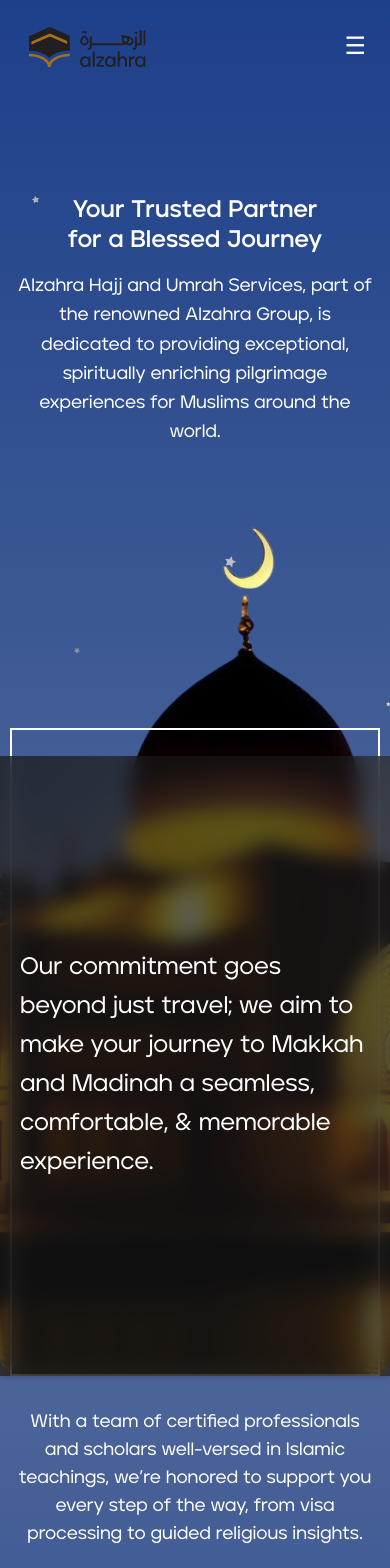
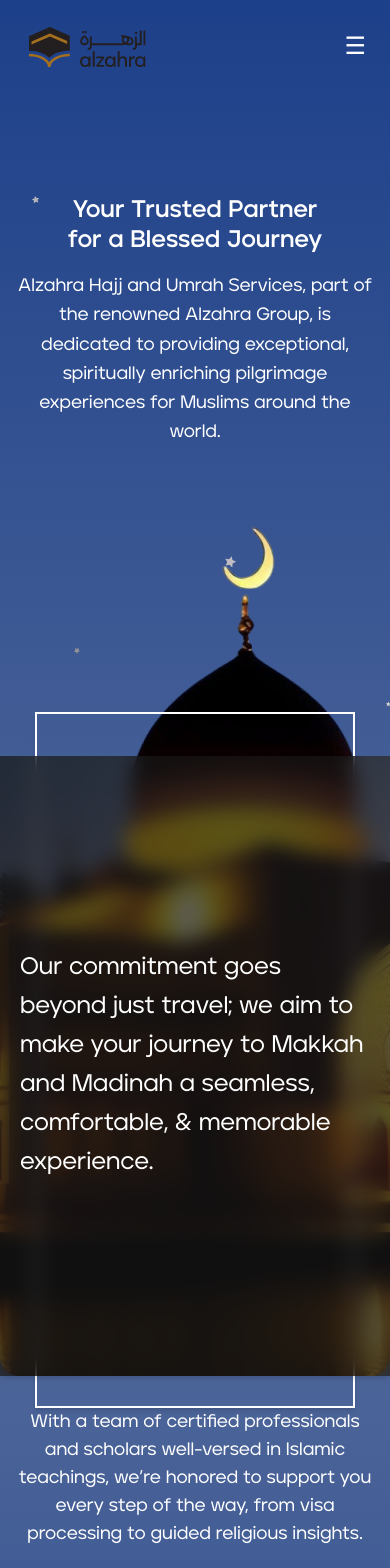
Before and after one commit to minhajp4323/Alzahra, a React (Vite) app: page /About in a window 390 px wide. Shown: the top 1568 px of the page. Built offline with nearby package versions, Linux system fonts and the light colour scheme; a web font is replaced by a local one.

Commit message:
About Fixed

```diff
--- a/src/Components/SeviceMenu.jsx
+++ b/src/Components/SeviceMenu.jsx
@@ -1,17 +1,35 @@
-import { useState } from "react";
+import { useState, useRef, useEffect } from "react";
 import { MdKeyboardArrowDown } from "react-icons/md";
 import { useNavigate } from "react-router-dom";
 
 function ServicesMenu() {
   const nav = useNavigate();
   const [openMenu, setOpenMenu] = useState(null);
+  const menuRef = useRef(null);
 
   const toggleMenu = (menu) => {
     setOpenMenu(openMenu === menu ? null : menu);
   };
 
+  // Close menu when clicking outside the component
+  useEffect(() => {
+    const handleClickOutside = (event) => {
+      if (menuRef.current && !menuRef.current.contains(event.target)) {
+        setOpenMenu(null);
+      }
+    };
+
+    document.addEventListener("mousedown", handleClickOutside);
+    return () => {
+      document.removeEventListener("mousedown", handleClickOutside);
+    };
+  }, []);
+
   return (
-    <div className="w-auto bg-white rounded-[20px] shadow-[0_4px_40px_#EDB480] mx-auto p-6 px-8 transition-all duration-300 ease-in-out text-[18px] z-50 ">
+    <div
+      ref={menuRef}
+      className="w-auto bg-white rounded-[20px] shadow-[0_4px_40px_#EDB480] mx-auto p-6 px-8 transition-all duration-300 ease-in-out text-[18px] z-50"
+    >
       <div className="flex items-center justify-around space-x-6">
         <button
           onClick={() => toggleMenu("hajj")}
@@ -42,7 +60,7 @@ function ServicesMenu() {
           }`}
         >
           SERVICES
-          <MdKeyboardArrowDown className="mt-1 xs:mt-[2px] ml-2 " />
+          <MdKeyboardArrowDown className="mt-1 xs:mt-[2px] ml-2" />
         </button>
       </div>
 
@@ -74,25 +92,25 @@ function ServicesMenu() {
           <div className="">
             <hr className="border-t-[1px] border-gray-300 my-4 w-full md:ml-0 mt-0 mb-2 xs:mx-auto md:mx-auto " />
             <div
-              className="text-md md:text-[18px]cursor-pointer hover:bg-gray-200 p-2 rounded"
+              className="text-md md:text-[18px] cursor-pointer hover:bg-gray-200 p-2 rounded"
               onClick={() => nav("/Umrah-standard")}
             >
               Standard Group Package
             </div>
             <div
-              className="text-md md:text-[18px]cursor-pointer hover:bg-gray-200 p-2 rounded"
+              className="text-md md:text-[18px] cursor-pointer hover:bg-gray-200 p-2 rounded"
               onClick={() => nav("/Umrah-ramzan-package")}
             >
               Ramzan Package
             </div>
             <div
-              className="text-md md:text-[18px]cursor-pointer hover:bg-gray-200 p-2 rounded"
+              className="text-md md:text-[18px] cursor-pointer hover:bg-gray-200 p-2 rounded"
               onClick={() => nav("/Umrah-family-package")}
             >
               Family Package
             </div>
             <div
-              className="text-md md:text-[18px]cursor-pointer hover:bg-gray-200 p-2 rounded"
+              className="text-md md:text-[18px] cursor-pointer hover:bg-gray-200 p-2 rounded"
               onClick={() => nav("/Umrah-VIP-package")}
             >
               Individual & VIP Package
--- a/src/Pages/About.jsx
+++ b/src/Pages/About.jsx
@@ -27,18 +27,15 @@ function About() {
           </div>
 
           <div
-            className="flex justify-center relative md:pt-20 sm:pt-5 mx-0 md:mx-[150px] bg-cover bg-center bg-no-repeat rounded-[20px] w-full md:w-[calc(100%-300px)]"
+            className="flex justify-center items-center relative md:pt-20 sm:pt-5 mx-0 md:mx-[150px] bg-cover bg-center bg-no-repeat rounded-[20px] w-full md:w-[calc(100%-300px)]"
             style={{
               backgroundImage: `url(${MasjidBG})`,
               height: "110vh", // Adjust height as necessary
             }}
           >
-            <div className="absolute bottom-0 left-0 w-full h-full flex items-end justify-center">
-              {/* Border overlay div with matching responsive classes */}
-              <div className="absolute border-2 border-white bg-transparent md:p-[59px] xs:p-[20px] lg:-ml-[50%] md:-ml-110 xs:h-[69.8%] sm:h-[70.8%]  avg:h-[70.8%] md:h-[60.3%] lg:h-[72%] w-[370px] "></div>
-
             {/* Black background div */}
-              <div className="bg-[#171717] bg-opacity-70 md:p-[59px] xs:p-[20px] lg:-ml-[50%] md:-ml-110 shadow-md xs:h-[66.8%] sm:h-[66.8%] avg:h-[66.8%] md:h-[50.3%] lg:h-[67.3%] w-[420px] text-center backdrop-blur-[10px] flex items-center justify-center">
+            <div className="absolute border-2 border-white bg-transparent shadow-md md:p-[55px] xs:p-[15px] xs:ml-[320px] h-[75%] md:w-[380px] xs:w-[320px] flex items-center justify-center -bottom-[32px] lg:-ml-[14%] md:ml-[340px]  transform -translate-x-1/2"></div>
+            <div className="absolute bg-[#171717] bg-opacity-70 md:p-[59px] xs:p-[20px] lg:ml-[10%] md:ml-[110px] shadow-md xs:h-[66.8%] sm:h-[66.8%] avg:h-[66.8%] md:h-[50.3%] lg:h-[67.3%] md:w-[420px] xs:w-screen text-center backdrop-blur-[10px] flex items-center justify-center bottom-0 left-0">
               <p className="text-white text-[24px] text-left leading-relaxed">
                 Our commitment goes beyond just travel; we aim to make your
                 journey to Makkah and Madinah a seamless, comfortable, &
@@ -47,8 +44,7 @@ function About() {
             </div>
           </div>
         </div>
-        </div>
-        <div className="w-full sm:w-3/4 md:w-1/2 lg:w-[38%] text-lg sm:text-xl md:text-2xl lg:text-[24px] text-center mt-8 sm:mt-12 md:mt-16 lg:mt-[100px] px-4 sm:px-8">
+        <div className="w-full sm:w-3/4 md:w-1/2 lg:w-[38%] text-lg sm:text-xl md:text-2xl lg:text-[24px] text-center mt-8  sm:mt-12 md:mt-16 lg:mt-[100px] px-4 sm:px-8">
           <p>
             With a team of certified professionals and scholars well-versed in
             Islamic teachings, we’re honored to support you every step of the
```
Lines whose indentation alone changed are shown as unchanged.
